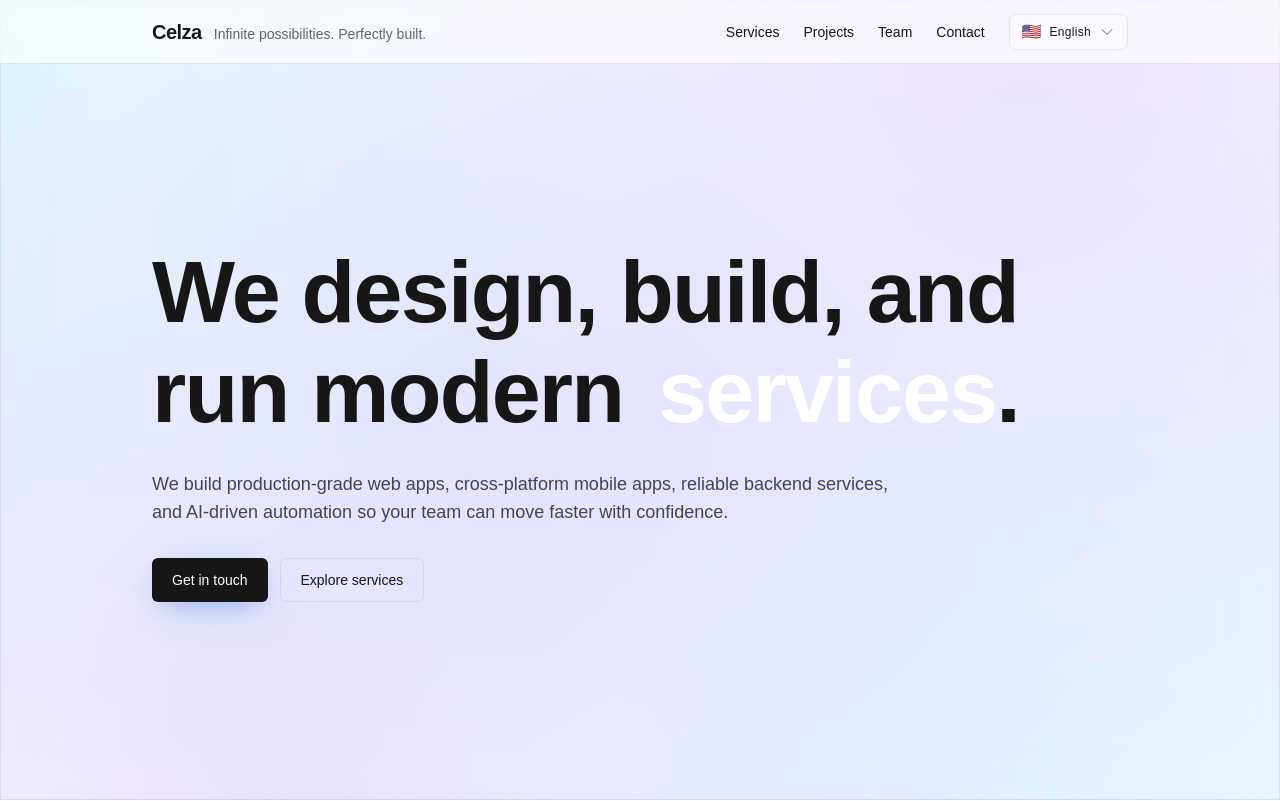
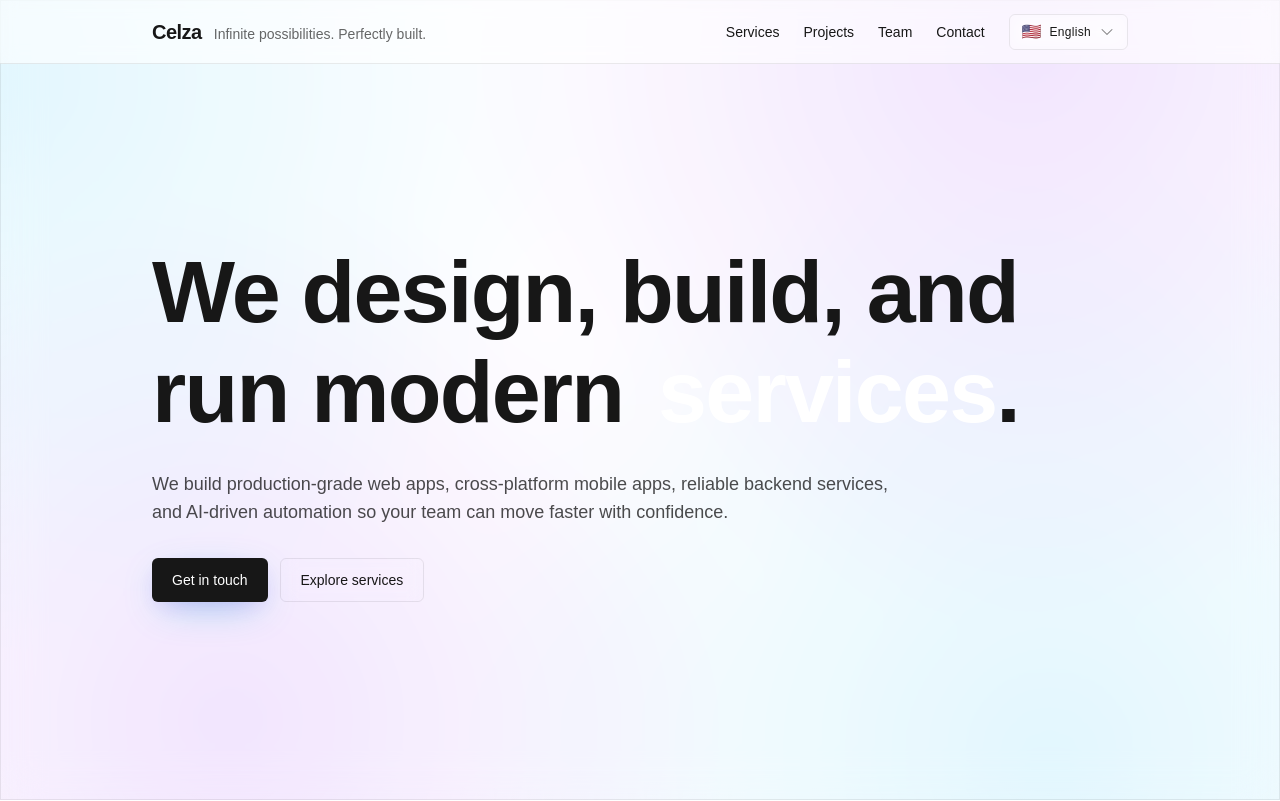
Before and after one commit to celalzamanoglu/celza-tech, a Next.js app: page /en in a window 1280 px wide. Shown: the top 801 px of the page. Built offline with nearby package versions, Linux system fonts and the light colour scheme.

Commit message:
feat/background-gradient-change

```diff
--- a/src/components/BackgroundGradient.tsx
+++ b/src/components/BackgroundGradient.tsx
@@ -1,32 +1,22 @@
 "use client";
 
 export const BackgroundGradient = () => {
-  const topLeftGradient = `radial-gradient(1000px circle at 0% 10%, rgba(19,185,247,0.15), transparent 90%)`;
-  const topRightGradient = `radial-gradient(1000px circle at 80% 3%, rgba(168,85,247,0.19), transparent 90%)`;
-  const bottomLeftGradient = `radial-gradient(1000px circle at 20% 90%, rgba(168,85,247,0.19), transparent 80%)`;
-  const bottomRightGradient = `radial-gradient(1000px circle at 80% 95%, rgba(19,185,247,0.15), transparent 90%)`;
-
-  const background = `
-    ${topLeftGradient},
-    ${topRightGradient},
-    ${bottomLeftGradient},
-    ${bottomRightGradient}
-  `;
+  // Smooth responsive radii and transparency stops using clamp to preserve separation across viewports
+  const topLeftGradient = `radial-gradient(clamp(700px, 60vw, 1100px) circle at 0% 10%, rgba(19,185,247,0.14), transparent clamp(60%, 75%, 90%))`;
+  const topRightGradient = `radial-gradient(clamp(700px, 58vw, 1100px) circle at 80% 6%, rgba(168,85,247,0.18), transparent clamp(62%, 78%, 90%))`;
+  const bottomLeftGradient = `radial-gradient(clamp(680px, 57vw, 1050px) circle at 18% 90%, rgba(168,85,247,0.18), transparent clamp(58%, 72%, 88%))`;
+  const bottomRightGradient = `radial-gradient(clamp(700px, 60vw, 1100px) circle at 82% 94%, rgba(19,185,247,0.14), transparent clamp(62%, 78%, 90%))`;
+  const background = `${topLeftGradient}, ${topRightGradient}, ${bottomLeftGradient}, ${bottomRightGradient}`;
 
   return (
     <>
-      <div
-        className="pointer-events-none fixed inset-0 -z-10"
-        style={{ background }}
-        aria-hidden
-      />
+      <div className="pointer-events-none fixed inset-0 -z-10" style={{ background }} aria-hidden />
       <div
         className="pointer-events-none fixed inset-0 -z-5"
         style={{
           background: "color-mix(in oklab, var(--background) 15%, transparent)",
           backdropFilter: "blur(20px)",
-          border:
-            "1px solid color-mix(in oklab, var(--foreground) 8%, transparent)",
+          border: "1px solid color-mix(in oklab, var(--foreground) 8%, transparent)",
         }}
         aria-hidden
       />
```
